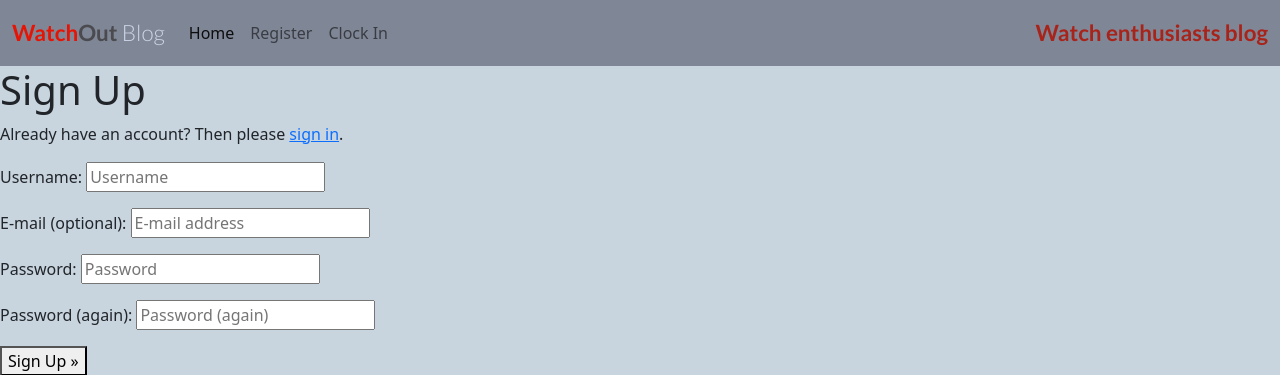
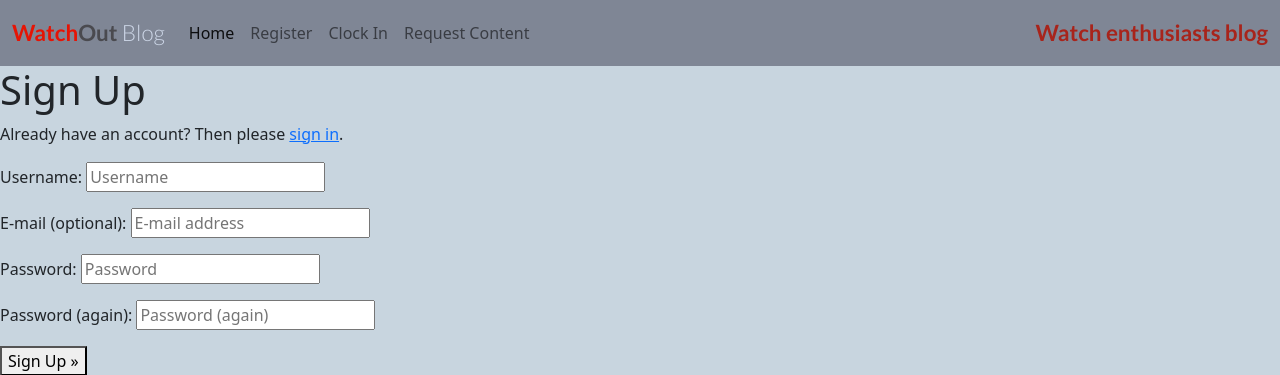
Before and after one commit to Code-Institute-Submissions/adamwasiak-WatchOutBlog_NovResub, a Django app: page /accounts/signup/ in a window 1280 px wide. Shown: the top 375 px of the page. Run offline with Django 3.2, Linux system fonts and the light colour scheme.

Commit message:
Add app to settings and add Request content option in nav bar

```diff
--- a/templates/base.html
+++ b/templates/base.html
@@ -49,6 +49,9 @@
                     </li>
                     <li class="nav-item">
                         <a class="nav-link" href="{% url 'account_login' %}">Clock In</a>
+                    </li>
+                    <li class="nav-item">
+                        <a class="nav-link" href="{% url 'account_login' %}">Request Content</a>
                     </li>
                     {% endif %}
                 </ul>
--- a/watchout/settings.py
+++ b/watchout/settings.py
@@ -52,6 +52,7 @@ INSTALLED_APPS = [
     'django_summernote',
     'crispy_forms',
     'blog',
+    'content',
 ]
 
 SITE_ID = 1
```
Also changed, not shown: content/forms.py (added).
